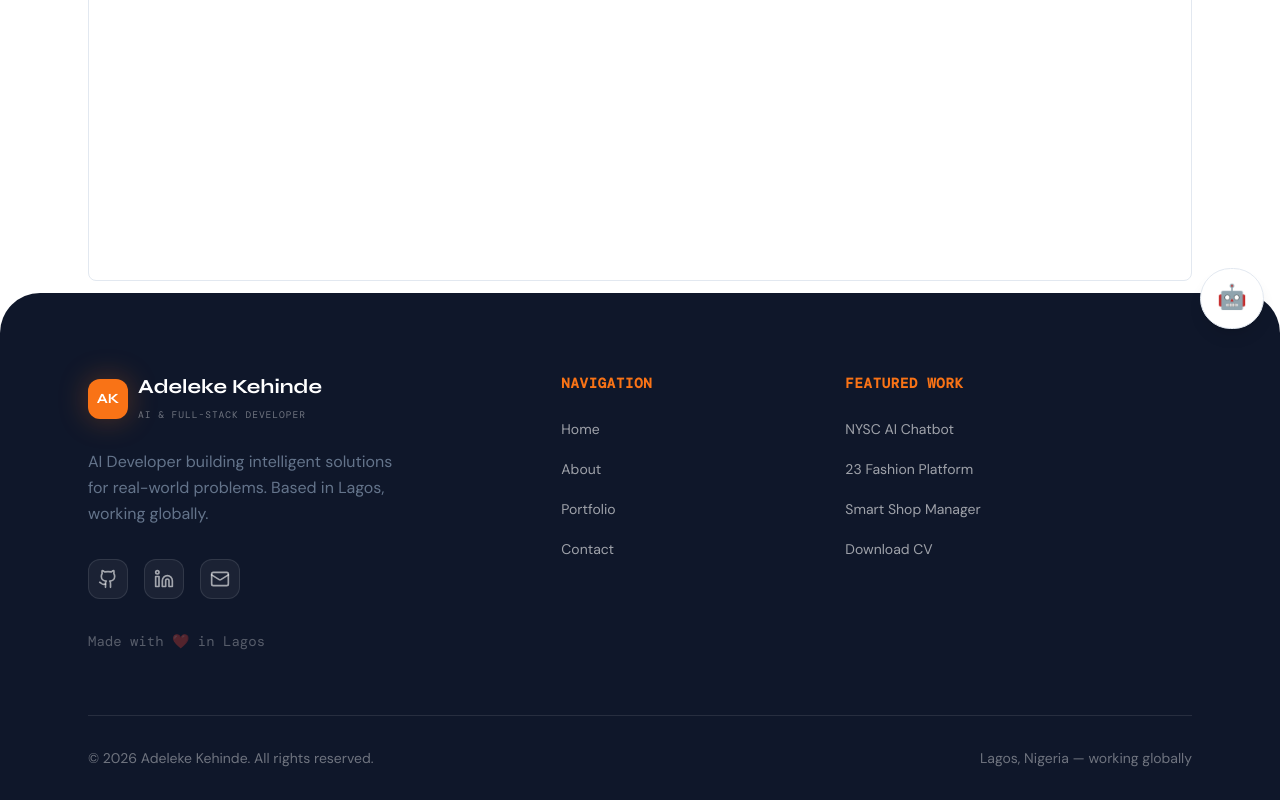
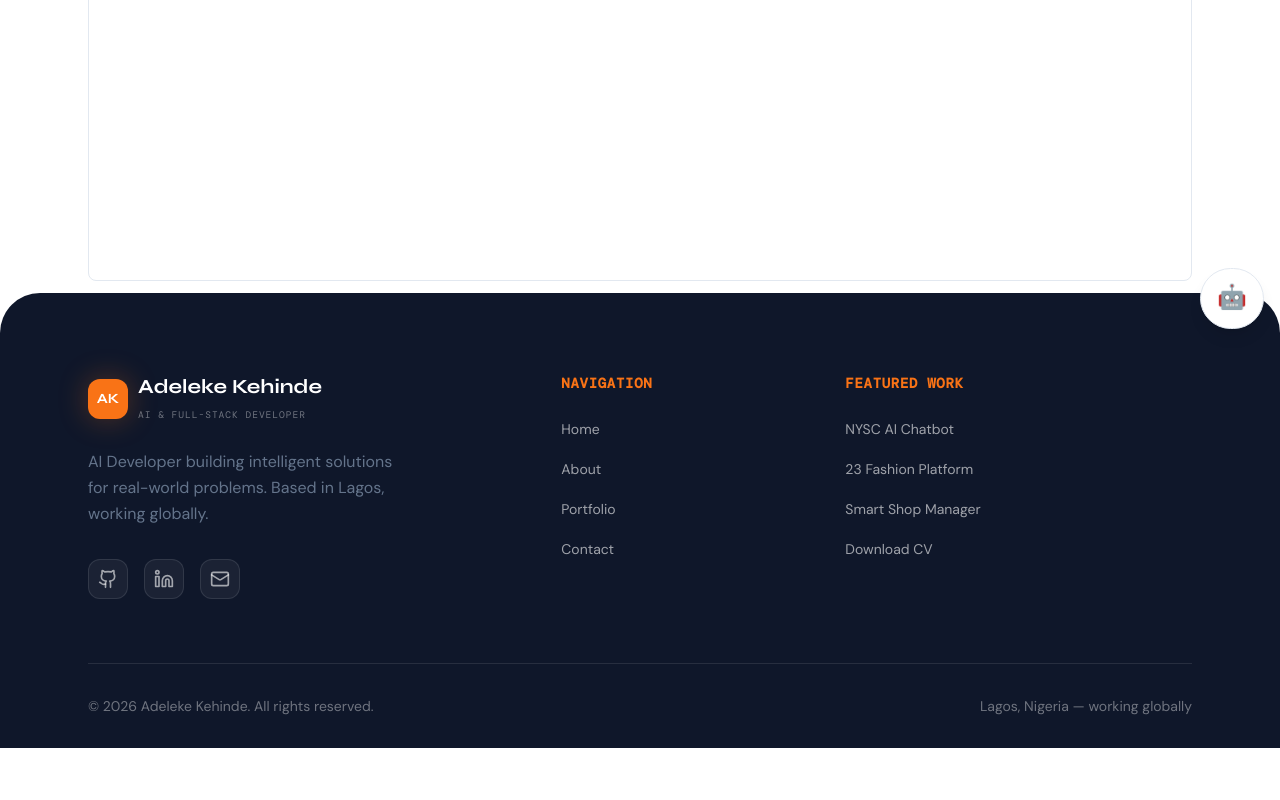
Before and after one commit to hexkoda23/portfolio, a React (Vite) app: page /cv in a window 1280 px wide. Shown: the part 455-1255 px from the top of the page. After the commit the page ends 1203 px from the top, so only its background shows below. Built offline with nearby package versions, Linux system fonts and the light colour scheme; a web font is replaced by a local one.

Commit message:
Remove 'Made with  in Lagos' from footer

```diff
--- a/src/components/Footer.jsx
+++ b/src/components/Footer.jsx
@@ -35,7 +35,6 @@ export default function Footer() {
                 <Mail size={20} />
               </a>
             </div>
-            <p className="mt-8 text-sm text-white/30 font-mono">Made with ❤️ in Lagos</p>
           </div>
 
           {/* Navigation */}
```
